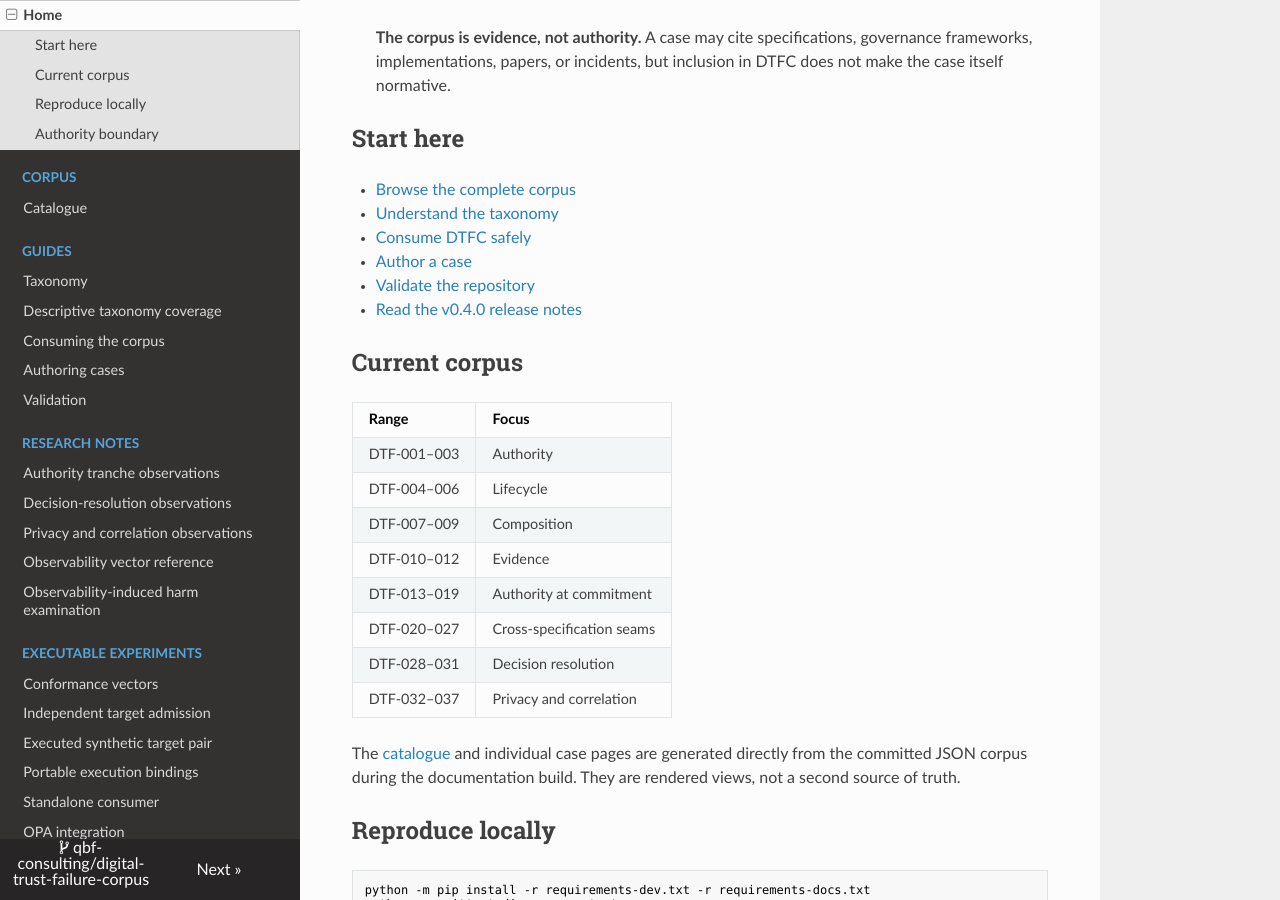
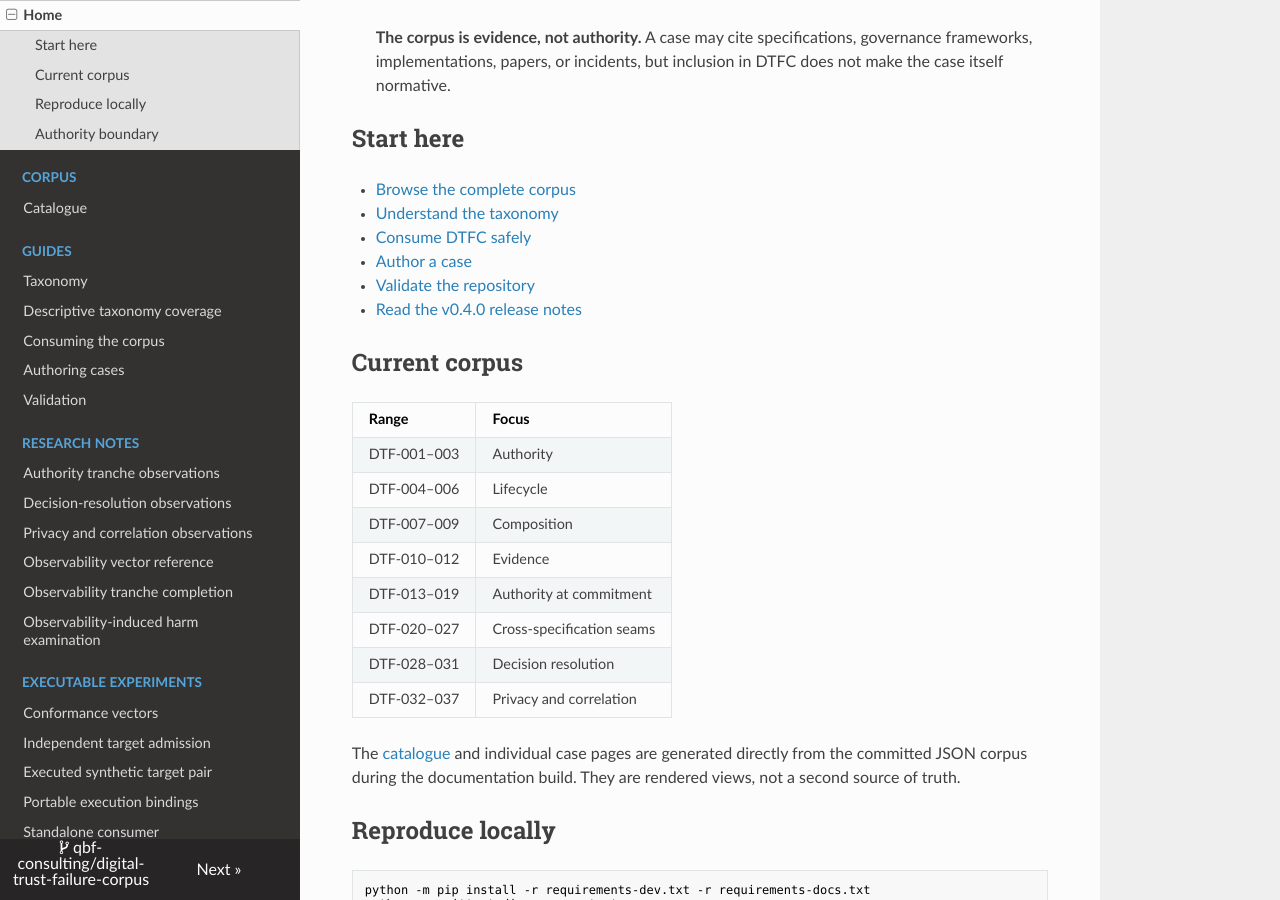
Before and after one commit to qbf-consulting/digital-trust-failure-corpus, an MkDocs documentation site: the page built from docs/index.md, in a window 1280 px wide and 900 px high, scrolled down 326 px. Built offline with MkDocs 1.6.1, drawn with Linux system fonts in a browser that asks for light colours; nearby versions of some CDN libraries.

Commit message:
docs: register completion record in site navigation

```diff
--- a/mkdocs.yml
+++ b/mkdocs.yml
@@ -28,6 +28,7 @@ nav:
       - Decision-resolution observations: decision-resolution-tranche-observations.md
       - Privacy and correlation observations: privacy-correlation-tranche-observations.md
       - Observability vector reference: observability-vector-reference.md
+      - Observability tranche completion: observability-tranche-completion-record.md
       - Observability-induced harm examination: observability-induced-harm.md
   - Executable experiments:
       - Conformance vectors: conformance-vectors.md
```
